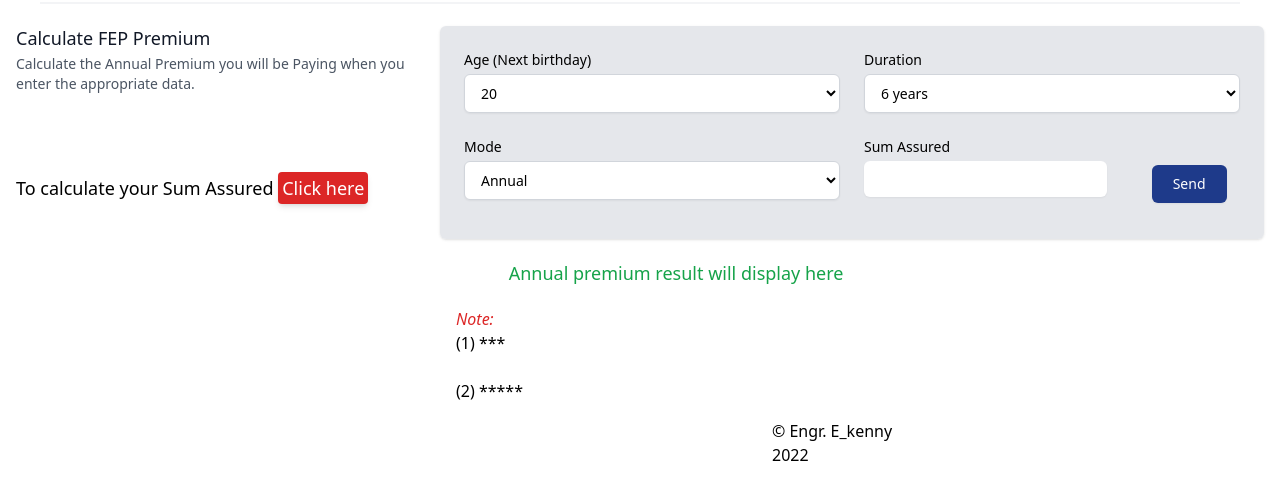
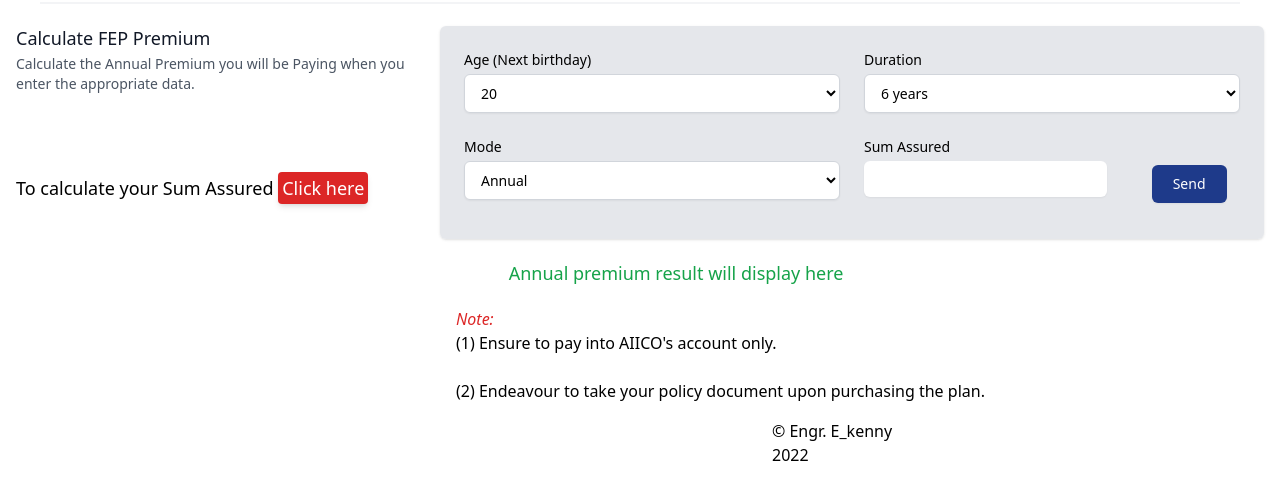
Before and after one commit to E-kenny/AnnuityFE, a plain HTML site: page fep.html in a window 1280 px wide. Shown: the part 86-586 px from the top of the page. Drawn offline with Linux system fonts and the light colour scheme.

Commit message:
annaully

```diff
--- a/fep.html
+++ b/fep.html
@@ -162,11 +162,11 @@
 <div class="m-4">
   <h2 class="italic text-red-600 text-size-lg"> Note:</h2>
   <ol>
-    <li>(1) ***
+    <li>(1) Ensure to pay into AIICO's account only.
     </li>
     <br>
     <li>
-      (2) *****
+      (2) Endeavour to take your policy document upon purchasing the plan.
     </li>
 
   </ol>
```
